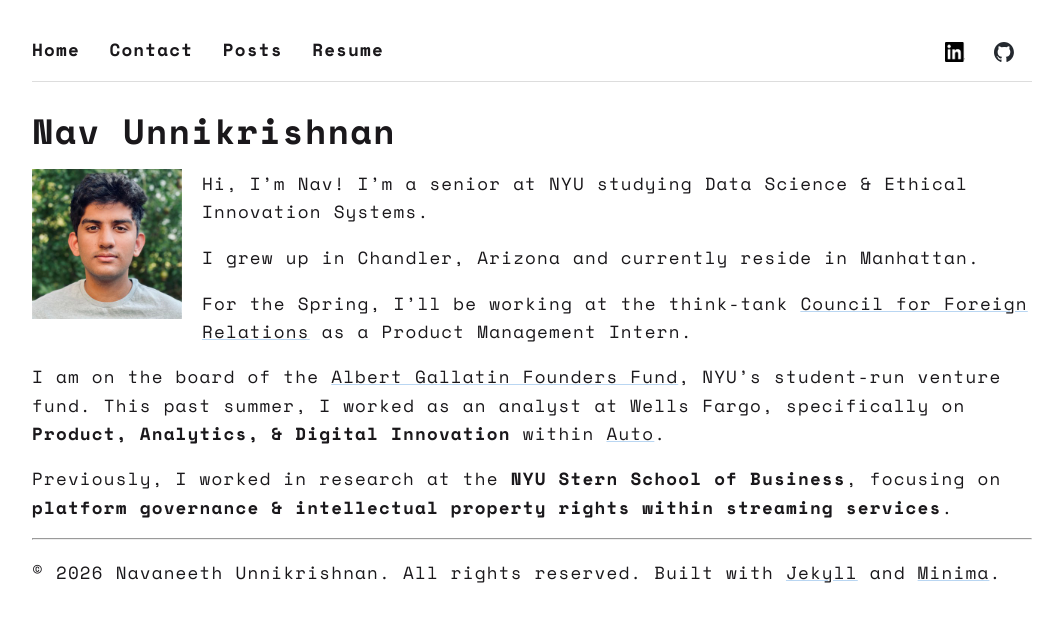
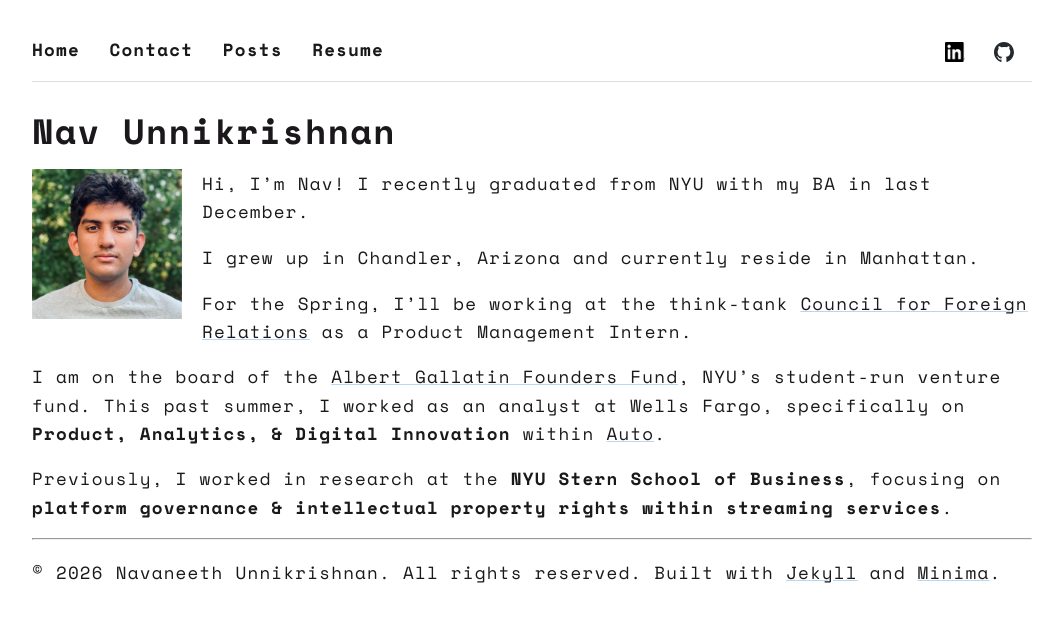
Before and after one commit to navunni/navunni.github.io, a Jekyll site: the page built from index.md, in a window 1280 px wide. Shown: the top 622 px of the page, without its empty margins (108-1171 px from the left). Built offline with Jekyll 4.4.1, drawn with Linux system fonts in a browser that asks for light colours.

Commit message:
edits to md file for graduation update

```diff
--- a/index.md
+++ b/index.md
@@ -7,7 +7,7 @@
 
 <img src="/assets/headshot.jpeg" alt="My Headshot" class="headshot">
 
-Hi, I'm Nav! I'm a senior at NYU studying Data Science & Ethical Innovation Systems.
+Hi, I'm Nav! I recently graduated from NYU with my BA in last December.
 
 I grew up in Chandler, Arizona and currently reside in Manhattan.
 
```
